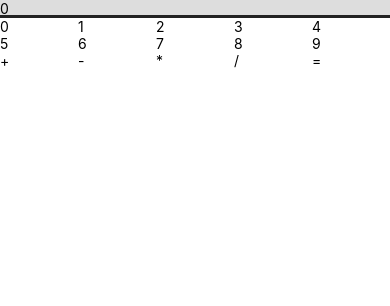
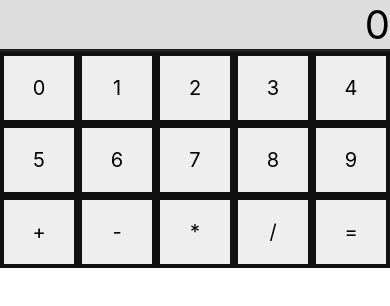
Before and after one commit to AkshayKrJha/BasicCalculator, a React Native app: screen / in a window 390 px wide. Shown: the top 306 px of the page. Built offline with nearby package versions, Linux system fonts and the light colour scheme.

Commit message:
created array of button chars, functions CalculativeButton(), rowEntry(), onEqualTo(), onOperator(), onNumber()  and modified code of onPress() for behaviour as per the clicked button

```diff
--- a/App.js
+++ b/App.js
@@ -17,7 +17,7 @@ import {
 } from 'react-native';
 
 const add = (output, input) => {
-  return output + input;
+  return +output + +input;
 }
 
 const subtract = (output, input) => {
@@ -32,8 +32,8 @@ const divide = (output, input) => {
   return output / input;
 }
 
-const result = (output, operand, input) => {
-  switch (operand) {
+const result = (output, operator, input) => {
+  switch (operator) {
     case '*':
       return multiply(output, input);
       break;
@@ -49,14 +49,14 @@ const result = (output, operand, input) => {
   }
 }
 
-const CalculativeButton = (property) => {
-  return (
-    <View style={{ flex: 1 }}>
-      <TouchableOpacity>
-        <Text>{property.value}</Text>
-      </TouchableOpacity>
-    </View>
-  );
+const buttonStyle = () => {
+  return {
+    alignItems: 'center',
+    backgroundColor: '#eeeeee',
+    padding: 20,
+    borderColor: '#111111',
+    borderWidth: 4
+  }
 }
 
 const Calculator = () => {
@@ -64,44 +64,88 @@ const Calculator = () => {
   //find current character typed
   const operand = ['*', '/', '+', '-'];
   const [currentResult, SetCurrentResult] = useState(0);
-  const [currentOperand, SetCurrentOperand] = useState('+');
+  const [currentOperator, SetCurrentOperator] = useState('+');
   const [currentInput, SetCurrentInput] = useState(0);
+  //const [currentText, SetCurrentText] = useState(0);
+
+  const onNumber = (value) => {
+    SetCurrentInput(`${currentInput}${value}`);
+  }
+
+  const onOperator = (operator) => {
+    SetCurrentResult(result(currentResult, currentOperator, currentInput));
+    SetCurrentOperator(operator);
+    SetCurrentInput(0);
+  }
+
+  const onEqualTo = () => {
+    SetCurrentResult(result(currentResult, currentOperator, currentInput));
+    SetCurrentOperator('+');
+    SetCurrentInput(0);
+  }
+
+  const onPress = (value) => {
+    // SetCurrentInput(`${currentInput}${value}`)
+    (/[0-9]/).test(value) ?
+    onNumber(value) :
+    (/[+*/-]/).test(value) ?
+    onOperator(value):
+    onEqualTo();
+  }
+
+  const CalculativeButton = (property) => {
+    return (
+      <View style={{ flex: 1 }}>
+        <TouchableOpacity
+          style={buttonStyle()}
+          onPress={() => onPress(property.value)}>
+          <Text
+            style={{ fontSize: 20 }}>
+            {property.value}
+          </Text>
+        </TouchableOpacity>
+      </View>
+    );
+  }
+
+  var buttons = ['0', '1', '2', '3', '4',
+    '5', '6', '7', '8', '9',
+    '+', '-', '*', '/', '='];
+
+  const rowEntry = (m, n) => {
+    var row = [];
+    for (let i = m; i < n; ++i) {
+      row.push(<CalculativeButton value={buttons[i]} />)
+    }
+    return row;
+  }
+
   return (
     <View>
       <Text style={textStyle()}>
-        {currentInput}
+        {currentResult}
       </Text>
       <View style={{ flexDirection: 'row' }}>
-        <CalculativeButton value='0' />
-        <CalculativeButton value='1' />
-        <CalculativeButton value='2' />
-        <CalculativeButton value='3' />
-        <CalculativeButton value='4' />
+        {rowEntry(0, 5)}
       </View>
       <View style={{ flexDirection: 'row' }}>
-        <CalculativeButton value='5' />
-        <CalculativeButton value='6' />
-        <CalculativeButton value='7' />
-        <CalculativeButton value='8' />
-        <CalculativeButton value='9' />
+        {rowEntry(5, 10)}
       </View>
       <View style={{ flexDirection: 'row' }}>
-        <CalculativeButton value='+' />
-        <CalculativeButton value='-' />
-        <CalculativeButton value='*' />
-        <CalculativeButton value='/' />
-        <CalculativeButton value='=' />
+        {rowEntry(10, 15)}
       </View>
     </View>);
 }
 
 const textStyle = () => {
   return {
+    textAlign: 'right',
+    fontSize: 40,
     height: '25%',
     width: '100%',
     backgroundColor: '#dddddd',
     borderBottomColor: '#222222',
-    borderBottomWidth: 3
+    borderBottomWidth: 3,
   }
 }
 
```
